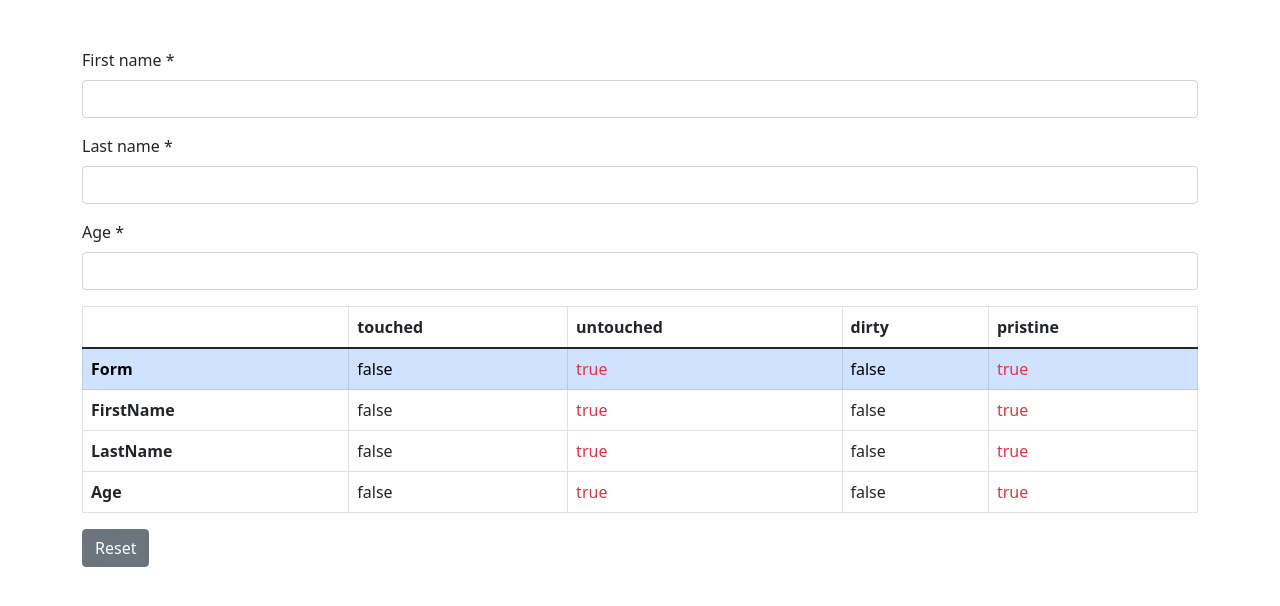
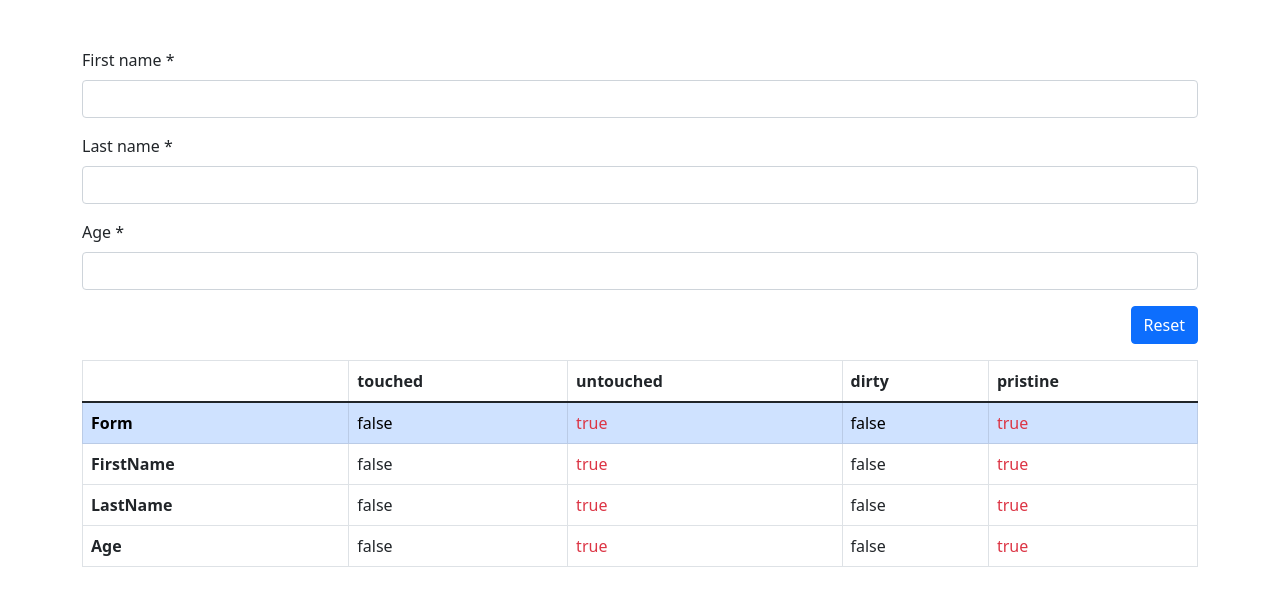
Before and after one commit to angularcodegen/form-fields, an Angular app: page / in a window 1280 px wide. Shown: the top 606 px of the page. Built offline with nearby package versions, Linux system fonts and the light colour scheme.

Commit message:
Move button above table

```diff
--- a/src/app/app.component.html
+++ b/src/app/app.component.html
@@ -33,6 +33,10 @@
       aria-describedby="emailHelp"
       autocomplete="off"
     />
+  </div>
+
+  <div class="text-end mb-3">
+    <button class="btn btn-primary" (click)="resetAll()">Reset</button>
   </div>
 
   <table class="table table-bordered">
@@ -76,6 +80,4 @@
       </tr>
     </tbody>
   </table>
-
-  <button class="btn btn-secondary" (click)="resetAll()">Reset</button>
 </form>
--- a/src/app/app.component.ts
+++ b/src/app/app.component.ts
@@ -25,7 +25,6 @@ export class AppComponent {
   }
 
   resetAll() {
-    this.form.markAsUntouched();
-    this.form.markAsPristine();
+    this.form.reset();
   }
 }
```
